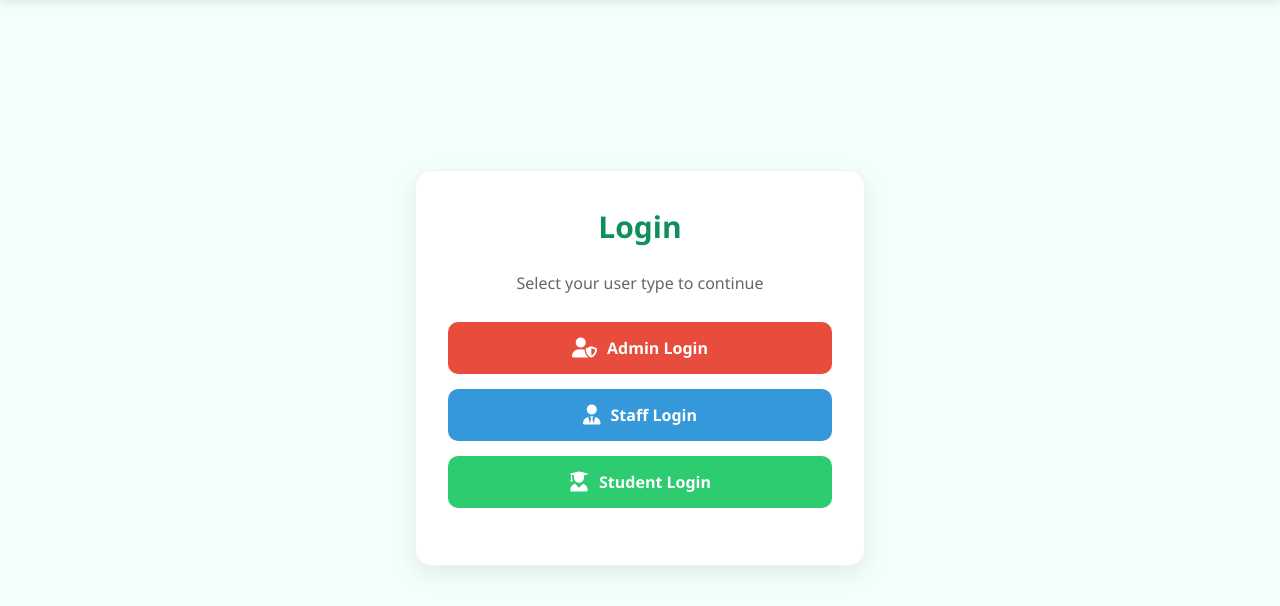
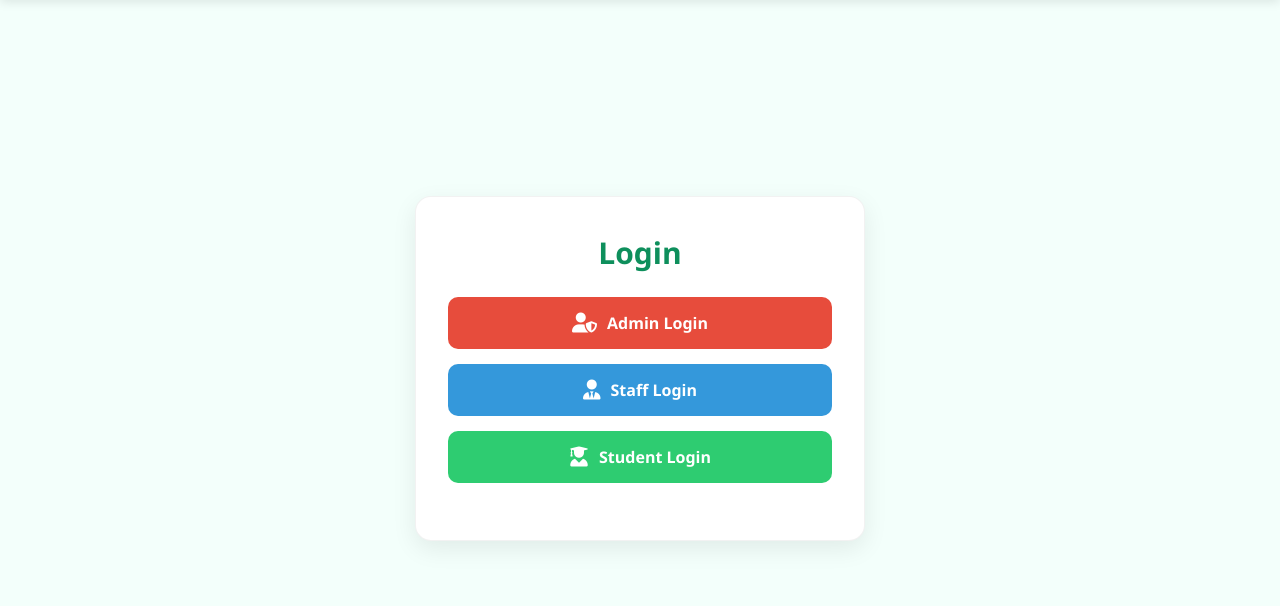
Before and after one commit to JASPHERGAYO/heatblast, a PHP site: page /login.php in a window 1280 px wide. Shown: the part 64-670 px from the top of the page. Run offline with PHP 8.4, Linux system fonts and the light colour scheme; some libraries are stand-ins or nearby versions.

Commit message:
Update login.php
pull test

```diff
--- a/login.php
+++ b/login.php
@@ -426,7 +426,7 @@ if ($_SERVER['REQUEST_METHOD'] === 'POST' && isset($_POST['student_login'])) {
     <div class="login-wrapper">
         <div class="login-card">
             <h2>Login</h2>
-            <p>Select your user type to continue</p>
+
 
             <!-- Show SweetAlert for URL parameters -->
             <?php if (isset($_GET['error']) || isset($_GET['verified'])): ?>
```
